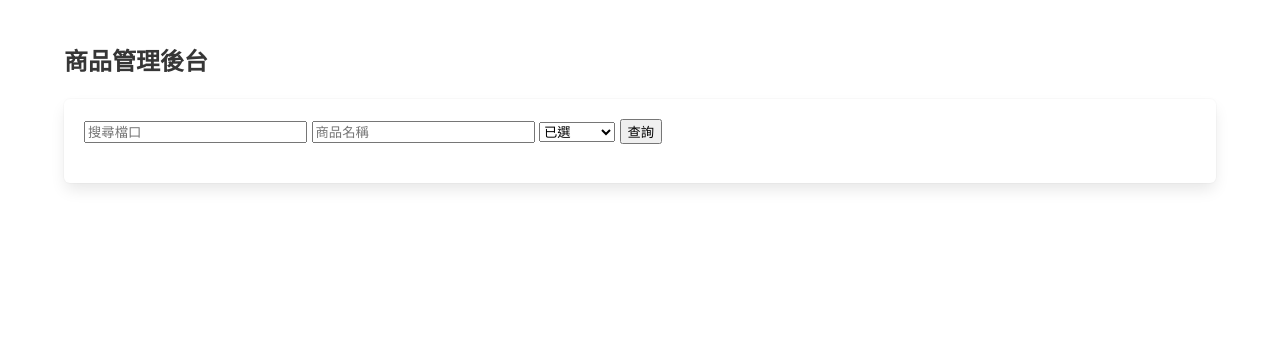
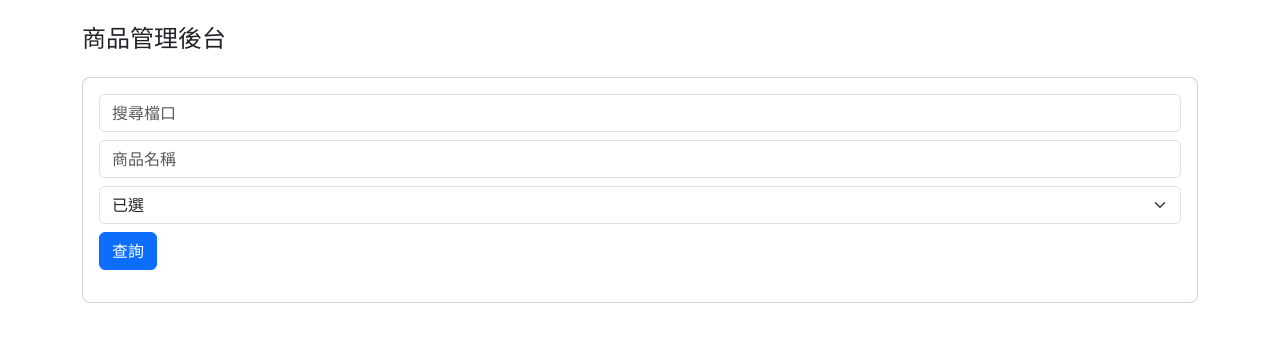
Before and after one commit to depp01030/product-dashboard, a Python web app: template app/templates/admin/products_page.html in a window 1280 px wide. Shown: the top 358 px of the page. Run offline with Jinja, Linux system fonts and the light colour scheme; the template is opened without the code that fills it, so the values that code supplies are empty.

Commit message:
card has been setup

```diff
--- /dev/null
+++ b/app/static/js/utils/image-controls.css
@@ -0,0 +1,169 @@
+.image-item {
+  position: relative;
+  overflow: hidden;
+  cursor: pointer;
+  transition: transform 0.2s, box-shadow 0.2s;
+}
+
+.image-item:hover {
+  transform: translateY(-2px);
+  box-shadow: 0 0.5rem 1rem rgba(0, 0, 0, 0.08) !important;
+}
+
+.image-item img {
+  transition: transform 0.3s;
+}
+
+.image-item:hover img {
+  transform: scale(1.05);
+}
+
+/* 控制項停靠在頂部 */
+.image-controls {
+  position: absolute;
+  top: 0;
+  right: 0;
+  padding: 8px;
+  opacity: 0;
+  transition: opacity 0.2s;
+}
+
+.image-item:hover .image-controls {
+  opacity: 1;
+}
+
+/* 美化按鈕組 */
+.image-controls .btn-group {
+  background: rgba(255, 255, 255, 0.9);
+  border-radius: 4px;
+  box-shadow: 0 2px 4px rgba(0, 0, 0, 0.1);
+  z-index: 2;
+}
+
+.image-controls .btn {
+  border: none;
+  padding: 4px 8px;
+  font-size: 0.875rem;
+}
+
+.image-controls .form-check-input {
+  margin: 0 4px 0 0;
+}
+
+/* 預覽圖片區域樣式 */
+.preview-image-wrapper {
+  position: relative;
+  transition: transform 0.2s;
+  border-radius: 0.5rem;
+  overflow: hidden;
+}
+
+.preview-image-wrapper:hover {
+  transform: translateY(-2px);
+}
+
+/* 選中和主圖的視覺效果 */
+.image-item.selected img {
+  border-color: #0d6efd;
+}
+
+.image-item.is-main img {
+  border-color: #198754;
+  border-width: 2px;
+}
+
+.image-item.selected {
+  border: 2px solid #0d6efd !important;
+}
+
+.image-item.is-main {
+  border: 2px solid #198754 !important;
+}
+
+/* 美化表單控制項 */
+.form-control.bg-light:focus,
+.form-select.bg-light:focus {
+  background-color: #fff !important;
+  box-shadow: none;
+  border-color: #0d6efd;
+}
+
+.form-control.border-0:focus,
+.form-select.border-0:focus {
+  box-shadow: none;
+  border: 1px solid #0d6efd;
+}
+
+/* Badge 樣式 */
+.badge {
+  padding: 0.5em 0.8em;
+  font-weight: 500;
+}
+
+/* 按鈕效果 */
+.btn-light {
+  background-color: #f8f9fa;
+  border-color: #f8f9fa;
+}
+
+.btn-light:hover {
+  background-color: #e9ecef;
+  border-color: #e9ecef;
+}
+
+/* 分隔線效果 */
+.border-bottom {
+  border-bottom-color: #f1f1f1 !important;
+}
+
+/* 圖片網格容器 */
+.image-module .collapse {
+  max-height: 600px;
+  overflow-y: auto;
+}
+
+/* 美化滾動條 */
+.image-module .collapse::-webkit-scrollbar {
+  width: 6px;
+}
+
+.image-module .collapse::-webkit-scrollbar-track {
+  background: #f1f1f1;
+  border-radius: 3px;
+}
+
+.image-module .collapse::-webkit-scrollbar-thumb {
+  background: #ccc;
+  border-radius: 3px;
+}
+
+.image-module .collapse::-webkit-scrollbar-thumb:hover {
+  background: #999;
+}
+
+/* 卡片間距和分隔效果 */
+.card {
+  transition: transform 0.2s, box-shadow 0.2s;
+  margin-bottom: 2rem !important;
+  border-radius: 8px !important;
+}
+
+.card:hover {
+  transform: translateY(-2px);
+  box-shadow: 0 0.5rem 2rem rgba(0, 0, 0, 0.1) !important;
+}
+
+.card .border-top {
+  opacity: 0.7;
+  transition: opacity 0.2s;
+}
+
+.card:hover .border-top {
+  opacity: 1;
+}
+
+/* 圖片網格布局 */
+.image-module .row {
+  --bs-gutter-x: 1rem;
+  --bs-gutter-y: 1rem;
+}
--- a/app/static/js/utils/render-card.js
+++ b/app/static/js/utils/render-card.js
@@ -1,12 +1,6 @@
 // 📁 static/js/utils/render-card.js
 import { renderImageModule } from "./render-image-module.js";
 
-/**
- * 渲染商品卡片：
- * - 使用 row 佈局
- * - 左邊是商品資訊（欄位 + 按鈕）
- * - 右邊是圖片模組（展開 / 收合）
- */
 export function renderProductCard(product, options = {}) {
   const {
     showFields = [],
@@ -17,98 +11,172 @@
   const form = document.createElement("form");
   form.method = "post";
   form.action = `${submitPath}/${product.id}/update`;
-  form.className = "card mb-4 p-3 shadow-sm w-100";
+  form.className = "card shadow border-0 mb-4 bg-white";  // 加強陰影效果
 
-  const row = document.createElement("div");
-  row.className = "row";
+  // 添加一個視覺分隔的上邊框
+  const borderTop = document.createElement("div");
+  borderTop.className = "border-top border-4 border-primary rounded-top";
+  form.appendChild(borderTop);
 
-  // === 左側：商品欄位 ===
-  const colLeft = document.createElement("div");
-  colLeft.className = "col-md-7";
-  colLeft.innerHTML = `
-    <div class="mb-3 d-flex justify-content-between align-items-center">
-      <div>
-        <strong>#${product.id}</strong>
+  const cardBody = document.createElement("div");
+  cardBody.className = "card-body p-4";  // 增加內部間距
+
+  // === 上方：基本信息 ===
+  const headerSection = document.createElement("div");
+  headerSection.className = "mb-4 pb-3 border-bottom"; // 增加下方間距
+
+  const headerContent = document.createElement("div");
+  headerContent.className = "d-flex flex-wrap align-items-center gap-3 mb-2";
+  headerContent.innerHTML = `
+    <div class="me-auto d-flex align-items-center gap-3">
+      <h5 class="mb-0 text-primary fw-bold">#${product.id}</h5>
       ${showFields.includes("stall_name") ? `
-          <label class="form-label ms-2 mb-0">檔口：</label>
-          <input name="stall_name" class="form-control d-inline-block w-auto" value="${product.stall_name || ""}">
+        <div class="d-flex align-items-center">
+          <label class="form-label mb-0 me-2 text-muted">檔口</label>
+          <input name="stall_name" class="form-control form-control-sm border-0 bg-light"
+                 style="width: 120px" value="${product.stall_name || ""}">
+        </div>
       ` : ""}
     </div>
-      <button type="submit" class="btn btn-success btn-sm">儲存</button>
+    <div class="d-flex gap-2">
+      <button type="submit" class="btn btn-primary btn-sm px-3">儲存</button>
     </div>
+  `;
+  headerSection.appendChild(headerContent);
 
-    ${showFields.includes("name") ? `
-      <div class="mb-2">
-        <label class="form-label">商品名稱</label>
-        <input name="name" class="form-control" value="${product.name || ""}">
+  // 商品名稱單獨一行，給予更多空間
+  if (showFields.includes("name")) {
+    const nameRow = document.createElement("div");
+    nameRow.className = "mt-3";
+    nameRow.innerHTML = `
+      <input name="name" class="form-control form-control-lg border-0 bg-light"
+             placeholder="商品名稱" value="${product.name || ""}">
+    `;
+    headerSection.appendChild(nameRow);
+  }
+
+  cardBody.appendChild(headerSection);
+
+  // === 主要內容區域 ===
+  const contentContainer = document.createElement("div");
+  contentContainer.className = "row g-4"; // 增加列間距
+
+  // === 左側區域 ===
+  const colLeft = document.createElement("div");
+  colLeft.className = "col-8";
+
+  // --- 左側上方：預覽圖 ---
+  const previewSection = document.createElement("div");
+  previewSection.className = "mb-4";
+  previewSection.innerHTML = `
+    <div class="d-flex gap-3">
+      ${(product.image_list || []).slice(0, 3).map(img => `
+        <div class="preview-image-wrapper" style="width: 120px;">
+          <div class="ratio ratio-1x1">
+            <img src="/candidate_images/${encodeURIComponent(product.image_dir)}/${encodeURIComponent(img.filename)}"
+                 class="img-thumbnail object-fit-cover rounded-3 border-0 shadow-sm">
+          </div>
+        </div>
+      `).join("")}
+    </div>
+  `;
+  colLeft.appendChild(previewSection);
+
+  // --- 左側下方：其他信息 ---
+  const infoSection = document.createElement("div");
+  infoSection.className = "bg-light rounded-3 p-3";  // 添加背景色和圓角
+  infoSection.innerHTML = `
+    ${showFields.includes("description") ? `
+      <div class="mb-3">
+        <label class="form-label text-muted small">商品描述</label>
+        <textarea name="description" class="form-control border-0 bg-white" rows="3"
+                  placeholder="請輸入商品描述...">${product.description || ""}</textarea>
       </div>
     ` : ""}
-    ${showFields.includes("description") ? `
-      <div class="mb-2">
-        <label class="form-label">商品描述</label>
-        <textarea name="description" class="form-control" rows="2">${product.description || ""}</textarea>
+    <div class="row g-3">
+      ${showFields.includes("price") ? `
+        <div class="col-6">
+          <label class="form-label text-muted small">價格</label>
+          <div class="input-group">
+            <span class="input-group-text border-0 bg-white">NT$</span>
+            <input name="price" type="number" class="form-control border-0 bg-white" value="${product.price || ""}">
           </div>
-    ` : ""}
-    ${showFields.includes("price") ? `
-      <div class="mb-2">
-        <label class="form-label">價格</label>
-        <input name="price" type="number" class="form-control" value="${product.price || ""}">
         </div>
       ` : ""}
       ${showFields.includes("stock") ? `
-      <div class="mb-2">
-        <label class="form-label">庫存</label>
-        <input name="stock" type="number" class="form-control" value="${product.stock || ""}">
+        <div class="col-6">
+          <label class="form-label text-muted small">庫存</label>
+          <input name="stock" type="number" class="form-control border-0 bg-white" value="${product.stock || ""}">
         </div>
       ` : ""}
+    </div>
     ${showFields.includes("item_status") ? (
       renderAsCheckbox ? `
-        <div class="form-check">
-          <input class="form-check-input" type="checkbox" name="item_status" id="check-status-${product.id}" value="product" ${product.item_status === "product" ? "checked" : ""}>
+        <div class="form-check mt-3">
+          <input class="form-check-input" type="checkbox" name="item_status"
+                 id="check-status-${product.id}" value="product"
+                 ${product.item_status === "product" ? "checked" : ""}>
           <label class="form-check-label" for="check-status-${product.id}">
             標記為「已選」
           </label>
           <input type="hidden" name="item_status_unchecked" value="candidate">
         </div>
       ` : `
-        <div class="mb-2">
-          <label class="form-label">狀態</label>
-          <select name="item_status" class="form-select">
+        <div class="mt-3">
+          <label class="form-label text-muted small">商品狀態</label>
+          <select name="item_status" class="form-select border-0 bg-white">
             ${generateItemStatusOptions(product.item_status)}
           </select>
         </div>
       `)
     : ""}
   `;
-  row.appendChild(colLeft);
+  colLeft.appendChild(infoSection);
+  contentContainer.appendChild(colLeft);
 
   // === 右側：圖片模組 ===
   const colRight = document.createElement("div");
-  colRight.className = "col-md-5";
+  colRight.className = "col-4 border-start";
   colRight.appendChild(renderImageModule(product));
-  row.appendChild(colRight);
+  contentContainer.appendChild(colRight);
 
-  form.appendChild(row);
+  cardBody.appendChild(contentContainer);
+  form.appendChild(cardBody);
 
-  // 非跳轉式送出
+  // === 表單提交處理 ===
   form.addEventListener("submit", async e => {
     e.preventDefault();
     const formData = new FormData(form);
     if (renderAsCheckbox && !formData.has("item_status")) {
       formData.set("item_status", "candidate");
     }
+
+    // 收集選中的圖片和主圖信息
+    const selectedImages = [];
+    const mainImage = formData.get("main_image") || "";
+    form.querySelectorAll('.image-checkbox:checked').forEach(checkbox => {
+      selectedImages.push(checkbox.value);
+    });
+    formData.set("selected_images", selectedImages.join(","));
+
+    const button = form.querySelector("button[type=submit]");
+    button.disabled = true;
+    button.innerHTML = `<span class="spinner-border spinner-border-sm me-1"></span> 儲存中...`;
+
     const res = await fetch(form.action, {
       method: "POST",
       body: formData
     });
-    const button = form.querySelector("button[type=submit]");
+
     if (res.ok) {
-      button.innerHTML = `<span class="text-success">✅ 已儲存</span>`;
-      button.disabled = true;
+      button.className = "btn btn-success btn-sm px-3";
+      button.innerHTML = `<i class="bi bi-check2"></i> 已儲存`;
     } else {
-      button.innerHTML = `<span class="text-danger">❌ 儲存失敗</span>`;
+      button.className = "btn btn-danger btn-sm px-3";
+      button.innerHTML = `<i class="bi bi-x-lg"></i> 儲存失敗`;
     }
     setTimeout(() => {
+      button.className = "btn btn-primary btn-sm px-3";
       button.innerHTML = "儲存";
       button.disabled = false;
     }, 1800);
--- a/app/static/js/utils/render-image-module.js
+++ b/app/static/js/utils/render-image-module.js
@@ -9,39 +9,125 @@
 export function renderImageModule(product) {
   const imagePrefix = `/candidate_images/${encodeURIComponent(product.image_dir)}/`;
   const allImages = Array.isArray(product.image_list) ? product.image_list : [];
+  const selectedImages = Array.isArray(product.selected_images) ? product.selected_images : [];
 
   const wrapper = document.createElement("div");
-    wrapper.className = "image-module-wrapper position-relative";
+  wrapper.className = "image-module h-100 d-flex flex-column";
 
   const collapseId = `img-group-${product.id}`;
 
-    // === 展開收合按鈕 ===
+  // === 頂部工具欄 ===
+  const toolbar = document.createElement("div");
+  toolbar.className = "d-flex justify-content-between align-items-center mb-3";
+
+  // 展開/收合按鈕
   const toggleBtn = document.createElement("button");
-    toggleBtn.className = "btn btn-sm btn-outline-secondary mb-2";
+  toggleBtn.className = "btn btn-light btn-sm text-muted";
   toggleBtn.setAttribute("data-bs-toggle", "collapse");
   toggleBtn.setAttribute("data-bs-target", `#${collapseId}`);
   toggleBtn.type = "button";
-    toggleBtn.textContent = "顯示全部圖片";
-    wrapper.appendChild(toggleBtn);
+  toggleBtn.innerHTML = `
+    <div class="d-flex align-items-center gap-2">
+      <i class="bi bi-images"></i>
+      <span>全部圖片</span>
+      <span class="badge bg-secondary rounded-pill">${allImages.length}</span>
+    </div>
+  `;
 
-    // === 圖片容器（水平 scroll） ===
+  // 已選計數器
+  const selectionCount = document.createElement("div");
+  selectionCount.className = "badge bg-primary rounded-pill";
+  selectionCount.textContent = `已選: ${selectedImages.length}`;
+
+  toolbar.appendChild(toggleBtn);
+  toolbar.appendChild(selectionCount);
+  wrapper.appendChild(toolbar);
+
+  // === 圖片列表容器（預設收合） ===
   const collapse = document.createElement("div");
-    collapse.className = "collapse mb-2 show";
+  collapse.className = "collapse flex-grow-1";
   collapse.id = collapseId;
 
   const scroller = document.createElement("div");
-    scroller.className = "d-flex flex-nowrap overflow-auto gap-2";
-    scroller.style.maxWidth = "100%";
+  scroller.className = "bg-light rounded-3 p-3";
+
+  const grid = document.createElement("div");
+  grid.className = "row g-3";  // 使用網格布局
 
   allImages.forEach(img => {
+    const imgWrapper = document.createElement("div");
+    imgWrapper.className = "col-4";  // 改為 col-4，每行三張圖
+
+    const card = document.createElement("div");
+    card.className = "card h-100 border-0 shadow-sm image-item";
+
+    // 圖片容器
+    const imgContainer = document.createElement("div");
+    imgContainer.className = "ratio ratio-1x1";
+
     const imgEl = document.createElement("img");
     imgEl.src = imagePrefix + encodeURIComponent(img.filename);
-      imgEl.className = "img-thumbnail";
-      imgEl.style.height = "100px";
-      imgEl.loading = "lazy"; // ✅ lazy loading
-      scroller.appendChild(imgEl);
+    imgEl.className = "card-img-top object-fit-cover rounded-top";
+    imgEl.loading = "lazy";
+    imgContainer.appendChild(imgEl);
+    card.appendChild(imgContainer);
+
+    // 控制項容器
+    const controls = document.createElement("div");
+    controls.className = "card-footer bg-white border-0 p-2";
+    controls.innerHTML = `
+      <div class="d-flex justify-content-between align-items-center gap-2">
+        <div class="form-check mb-0">
+          <input class="form-check-input image-checkbox" type="checkbox"
+                 value="${img.filename}"
+                 name="selected_images[]"
+                 ${selectedImages.includes(img.filename) ? 'checked' : ''}>
+          <label class="form-check-label small">選擇</label>
+        </div>
+        <div class="form-check mb-0">
+          <input class="form-check-input" type="radio"
+                 name="main_image"
+                 value="${img.filename}"
+                 ${product.main_image === img.filename ? 'checked' : ''}>
+          <label class="form-check-label small">主圖</label>
+        </div>
+      </div>
+    `;
+
+    card.appendChild(controls);
+    imgWrapper.appendChild(card);
+
+    // 更新已選計數和視覺效果
+    const checkbox = controls.querySelector('.image-checkbox');
+    checkbox.addEventListener('change', () => {
+      const checkedCount = scroller.querySelectorAll('.image-checkbox:checked').length;
+      selectionCount.textContent = `已選: ${checkedCount}`;
+      card.classList.toggle('selected', checkbox.checked);
     });
 
+    // 更新主圖狀態的視覺效果
+    const radio = controls.querySelector('input[type="radio"]');
+    radio.addEventListener('change', () => {
+      scroller.querySelectorAll('.image-item').forEach(item => {
+        item.classList.remove('is-main');
+      });
+      if (radio.checked) {
+        card.classList.add('is-main');
+      }
+    });
+
+    // 設置初始狀態
+    if (selectedImages.includes(img.filename)) {
+      card.classList.add('selected');
+    }
+    if (product.main_image === img.filename) {
+      card.classList.add('is-main');
+    }
+
+    grid.appendChild(imgWrapper);
+  });
+
+  scroller.appendChild(grid);
   collapse.appendChild(scroller);
   wrapper.appendChild(collapse);
 
--- a/app/static/js/utils/render-list.js
+++ b/app/static/js/utils/render-list.js
@@ -12,11 +12,11 @@
 }
 
 /**
- * 插入卡片到列表中，使用 Bootstrap row + col-md-6 排版
+ * 插入卡片到列表中，每張卡片占據整行
  */
 export function appendToList(container, card) {
   const wrapper = document.createElement("div");
-  wrapper.className = "col-md-6 mb-4";
+  wrapper.className = "col-12 mb-4"; // 改為 col-12 讓卡片占據整行
   wrapper.appendChild(card);
   container.appendChild(wrapper);
   totalCount += 1;
--- a/app/templates/admin/base_list.html
+++ b/app/templates/admin/base_list.html
@@ -5,24 +5,27 @@
   <meta charset="UTF-8">
   <meta name="viewport" content="width=device-width, initial-scale=1.0">
   <title>商品管理後台</title>
-  <link rel="stylesheet" href="https://cdn.jsdelivr.net/npm/bulma@0.9.4/css/bulma.min.css">
+  <link href="https://cdn.jsdelivr.net/npm/bootstrap@5.3.2/dist/css/bootstrap.min.css" rel="stylesheet">
+  <link href="https://cdn.jsdelivr.net/npm/bootstrap-icons@1.11.1/font/bootstrap-icons.css" rel="stylesheet">
+  <link href="/static/js/utils/image-controls.css" rel="stylesheet">
+  <script src="https://cdn.jsdelivr.net/npm/bootstrap@5.3.2/dist/js/bootstrap.bundle.min.js"></script>
   {% block head %}{% endblock %}
 </head>
 <body>
-  <section class="section">
-    <div class="container">
-      <h1 class="title is-4">商品管理後台</h1>
+  <div class="container py-4">
+    <h1 class="h4 mb-4">商品管理後台</h1>
 
-      <!-- 篩選器區塊 -->
-      <div class="box">
+    <!-- 篩選器區塊 -->
+    <div class="card mb-4">
+      <div class="card-body">
         {% block filters %}{% endblock %}
       </div>
+    </div>
 
-      <!-- 商品清單 -->
-      <div id="product-list" class="columns is-multiline">
-        {% block content %}{% endblock %}
-      </div>
+    <!-- 商品清單 -->
+    <div id="product-list">
+      {% block content %}{% endblock %}
     </div>
-  </section>
+  </div>
 </body>
 </html>
--- a/app/templates/admin/candidates_page.html
+++ b/app/templates/admin/candidates_page.html
@@ -21,7 +21,7 @@
 
 {% block content %}
 <div id="item-count" class="text-muted mb-3"></div>
-<div class="row" id="product-list"></div>
+<div id="product-list"><!-- 移除 row 類 --></div>
 <div class="text-center mt-4">
   <button id="load-more-btn" class="btn btn-outline-secondary">載入更多</button>
 </div>
--- a/app/templates/admin/products_page.html
+++ b/app/templates/admin/products_page.html
@@ -21,7 +21,7 @@
 
 {% block content %}
 <div id="item-count" class="text-muted mb-3"></div>
-<div class="row" id="product-list"></div>
+<div id="product-list"><!-- 移除 row 類 --></div>
 <div class="text-center mt-4">
   <button id="load-more-btn" class="btn btn-outline-secondary">載入更多</button>
 </div>
```
Lines whose indentation alone changed are shown as unchanged.
